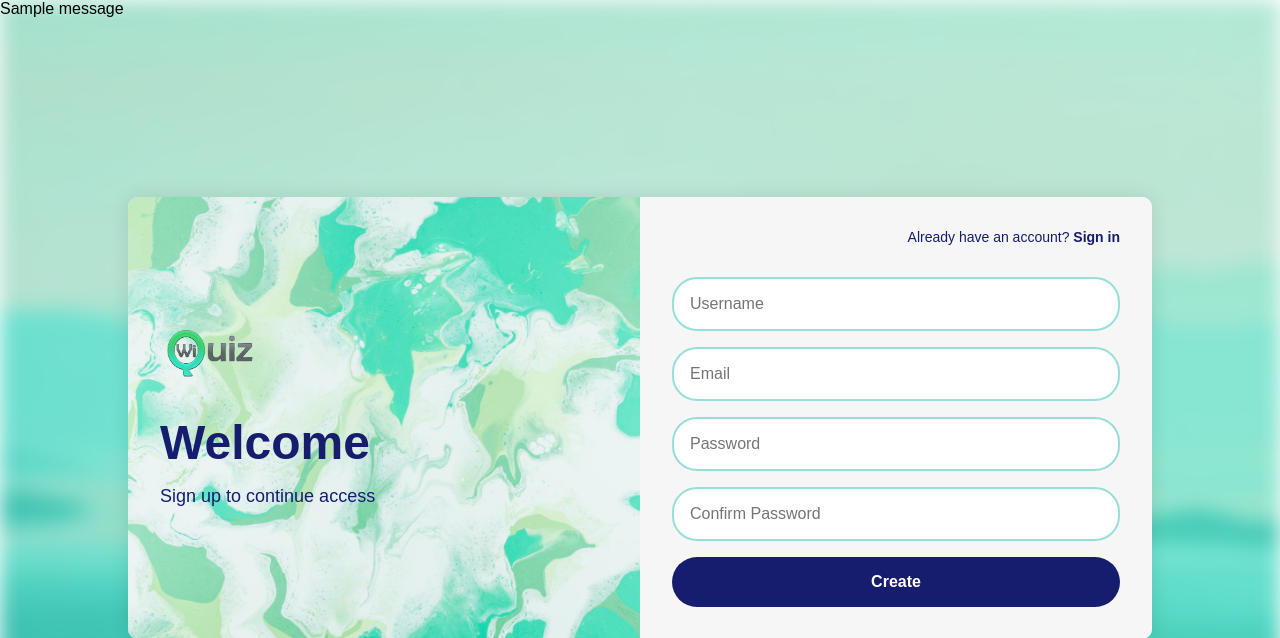
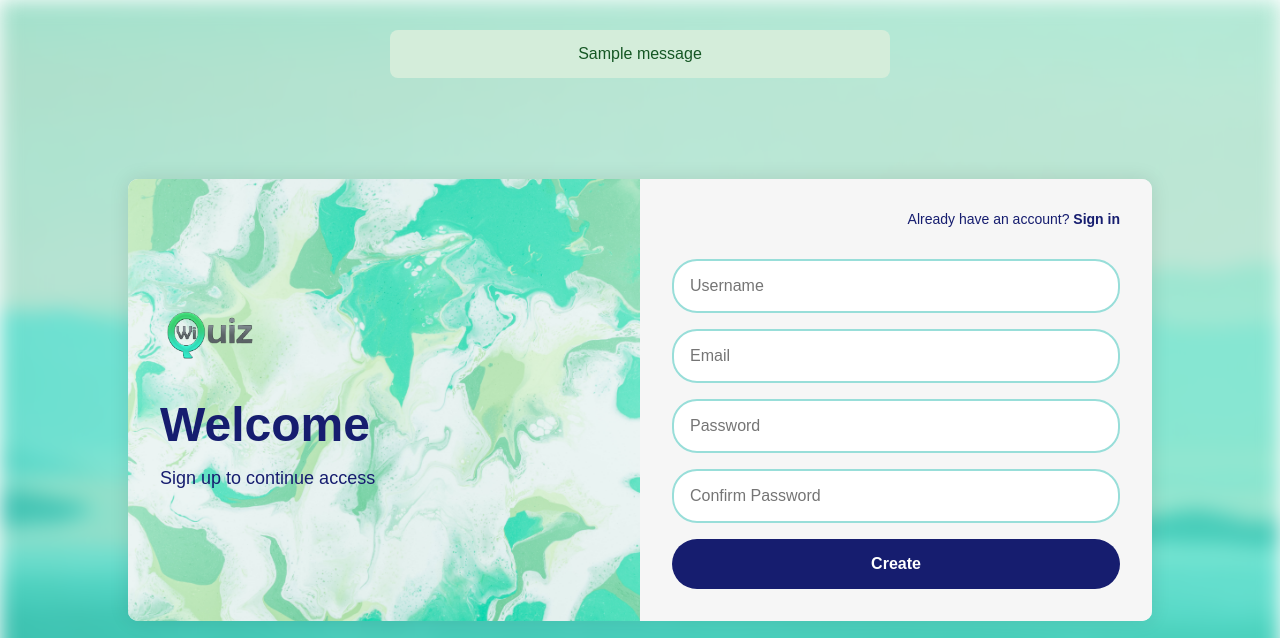
Before and after one commit to othmandaha/WiQuiz, a Flask app: page /signup in a window 1280 px wide. Shown: the top 638 px of the page. Run offline with Flask 3, Linux system fonts and the light colour scheme; one stand-in notice (Sample message) is shown.

Commit message:
some styling for auth errores

```diff
--- a/app/static/2-sign-up.css
+++ b/app/static/2-sign-up.css
@@ -142,3 +142,32 @@ body::before {
 .signup-form button:hover {
     background-color: #98DED9;
 }
+
+.message-container {
+    position: fixed;
+    top: 20px;
+    left: 50%;
+    transform: translateX(-50%);
+    z-index: 1000;
+    width: 80%;
+    max-width: 500px;
+}
+
+.message {
+    padding: 15px;
+    margin: 10px 0;
+    border-radius: 8px;
+    color: #fff;
+    text-align: center;
+    font-size: 16px;
+}
+
+.message.error {
+    background-color: #f8d7da;
+    color: #721c24;
+}
+
+.message.success {
+    background-color: #d4edda;
+    color: #155724;
+}
--- a/app/static/3-sign-in.css
+++ b/app/static/3-sign-in.css
@@ -136,3 +136,32 @@ body::before {
 .signin-form button:hover {
     background-color: #98DED9;
 }
+
+.message-container {
+    position: fixed;
+    top: 20px;
+    left: 50%;
+    transform: translateX(-50%);
+    z-index: 1000;
+    width: 80%;
+    max-width: 500px;
+}
+
+.message {
+    padding: 15px;
+    margin: 10px 0;
+    border-radius: 8px;
+    color: #fff;
+    text-align: center;
+    font-size: 16px;
+}
+
+.message.error {
+    background-color: #f8d7da;
+    color: #721c24;
+}
+
+.message.success {
+    background-color: #d4edda;
+    color: #155724;
+}
--- a/app/templates/auth_base.html
+++ b/app/templates/auth_base.html
@@ -1,4 +1,3 @@
-<!-- app/templates/auth_base.html -->
 <!DOCTYPE html>
 <html lang="en">
 <head>
@@ -12,9 +11,11 @@
 <body>
     {% with messages = get_flashed_messages(with_categories=true) %}
         {% if messages %}
+        <div class="message-container">
             {% for category, message in messages %}
-                <div class="alert alert-{{ category }}">{{ message }}</div>
+            <div class="message {{ category }}">{{ message }}</div>
             {% endfor %}
+        </div>
         {% endif %}
     {% endwith %}
     {% block content %}{% endblock %}
```
Also changed, not shown: instance/site.db.
